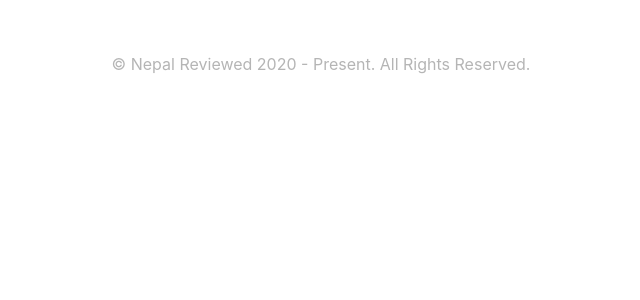
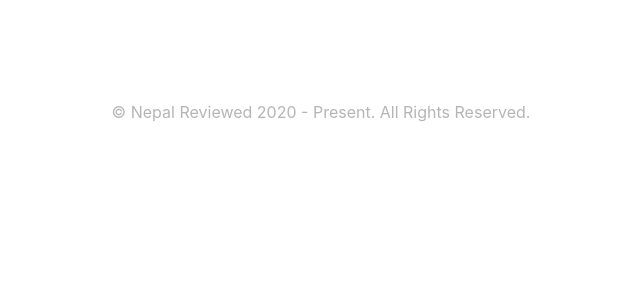
Before and after one commit to anilbhattaraitoronto/nr-django-rest, a Django app: page / in a window 1280 px wide. Shown: the top 300 px of the page, without its empty margins (319-959 px from the left). Run offline with Django 3.2, Linux system fonts and the light colour scheme; parts of the project's set-up code (start-up, migrations or seed data) failed here and were passed over; some libraries are stand-ins or nearby versions.

Commit message:
fixed footer margin top

```diff
--- a/client/templates/base.html
+++ b/client/templates/base.html
@@ -31,7 +31,7 @@
     {% block content %}
     {% endblock content %}
     <!-- END content block  -->
-    <footer class="has-text-centered has-text-grey-light">
+    <footer class="has-text-centered has-text-grey-light mt-6">
         <p>&copy; Nepal Reviewed 2020 - Present. All Rights Reserved.</p>
     </footer>
 
```
